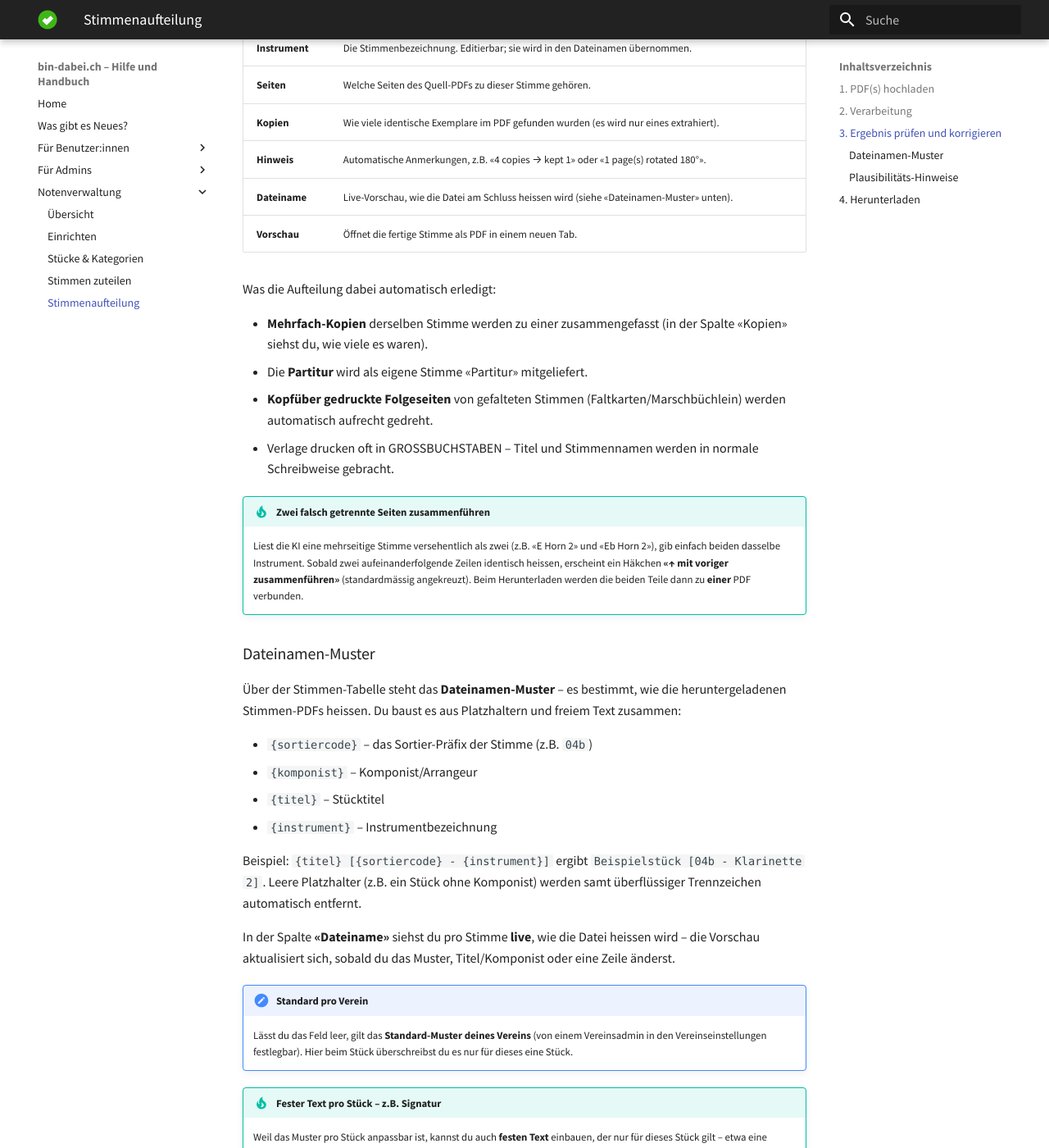
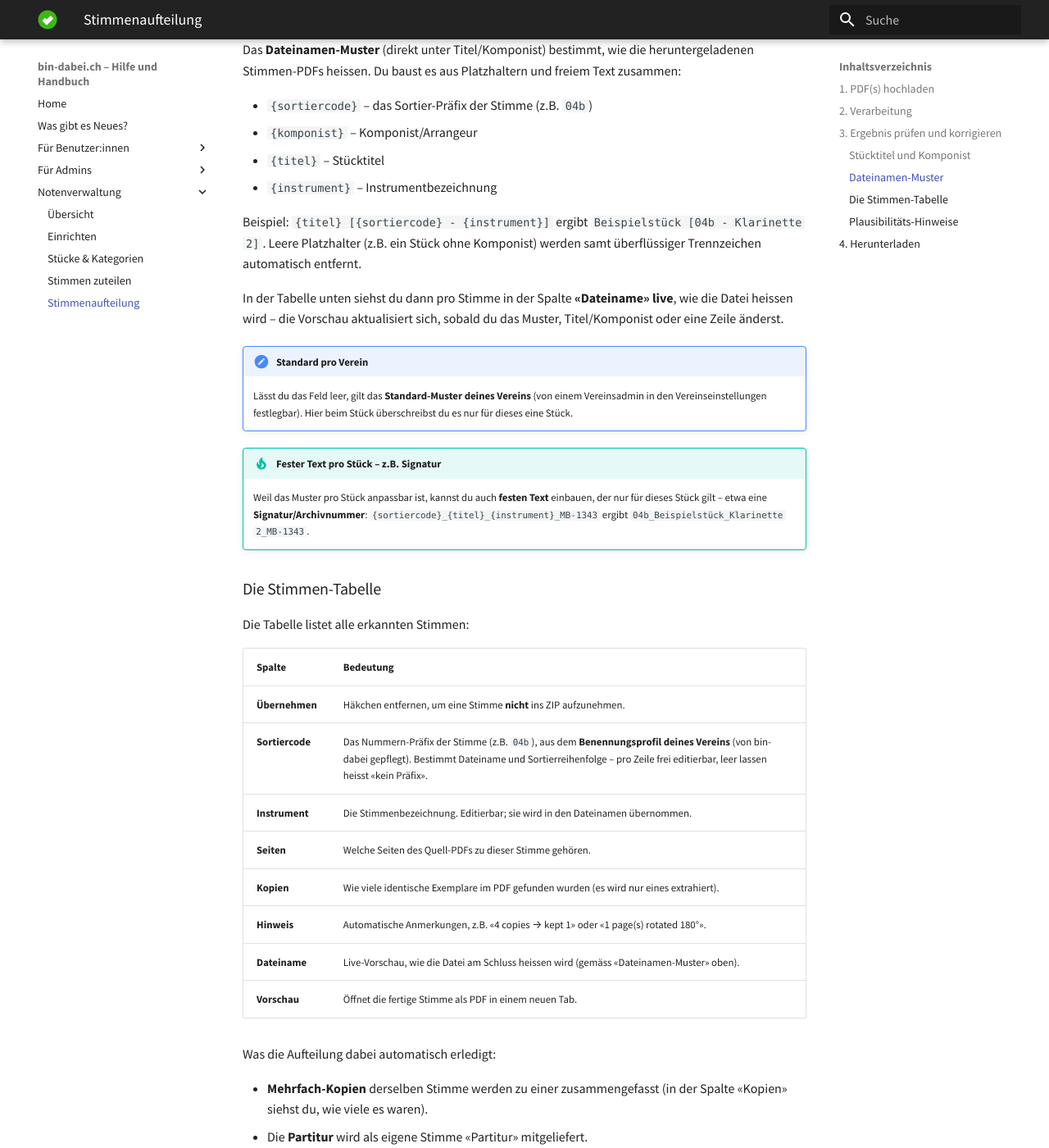
Before and after one commit to ritterg/bin-dabei-dokumentation, an MkDocs documentation site: the page built from docs/noten/stimmenaufteilung.md, in a window 1280 px wide and 1400 px high, scrolled down 2162 px. Shown: the whole window at 82% size. Built offline with MkDocs 1.6.1 and Material for MkDocs 9.7.7, drawn with Linux system fonts in a browser that asks for light colours; some web fonts are replaced; part of the change alters nothing that is shown; some of the changed text lies outside the part shown.

Commit message:
docs(stimmenaufteilung): order step 3 like the UI (title → pattern → parts)
Move the "Dateinamen-Muster" section above the parts table so the page reads
top-to-bottom in the same order as the review screen, and point the
"Dateiname" column note upward.

Co-Authored-By: Claude Opus 4.8 (1M context) <noreply@anthropic.com>

```diff
--- a/docs/noten/stimmenaufteilung.md
+++ b/docs/noten/stimmenaufteilung.md
@@ -42,7 +42,34 @@ Nach dem Hochladen siehst du einen Fortschrittsbalken. Die Verarbeitung läuft i
 
 ## 3. Ergebnis prüfen und korrigieren
 
-Oben bestätigst oder korrigierst du **«Stücktitel»** und **«Komponist/Arrangeur»**. Darunter listet eine Tabelle alle erkannten Stimmen:
+Von oben nach unten: zuerst **Stücktitel** und **Komponist**, darunter das **Dateinamen-Muster**, und zuunterst die Tabelle mit allen erkannten Stimmen.
+
+### Stücktitel und Komponist
+
+Oben bestätigst oder korrigierst du **«Stücktitel»** und **«Komponist/Arrangeur»** – sie fliessen in die Dateinamen ein.
+
+### Dateinamen-Muster
+
+Das **Dateinamen-Muster** (direkt unter Titel/Komponist) bestimmt, wie die heruntergeladenen Stimmen-PDFs heissen. Du baust es aus Platzhaltern und freiem Text zusammen:
+
+- `{sortiercode}` – das Sortier-Präfix der Stimme (z.B. `04b`)
+- `{komponist}` – Komponist/Arrangeur
+- `{titel}` – Stücktitel
+- `{instrument}` – Instrumentbezeichnung
+
+Beispiel: `{titel} [{sortiercode} - {instrument}]` ergibt `Beispielstück [04b - Klarinette 2]`. Leere Platzhalter (z.B. ein Stück ohne Komponist) werden samt überflüssiger Trennzeichen automatisch entfernt.
+
+In der Tabelle unten siehst du dann pro Stimme in der Spalte **«Dateiname»** **live**, wie die Datei heissen wird – die Vorschau aktualisiert sich, sobald du das Muster, Titel/Komponist oder eine Zeile änderst.
+
+!!! note "Standard pro Verein"
+    Lässt du das Feld leer, gilt das **Standard-Muster deines Vereins** (von einem Vereinsadmin in den Vereinseinstellungen festlegbar). Hier beim Stück überschreibst du es nur für dieses eine Stück.
+
+!!! tip "Fester Text pro Stück – z.B. Signatur"
+    Weil das Muster pro Stück anpassbar ist, kannst du auch **festen Text** einbauen, der nur für dieses Stück gilt – etwa eine **Signatur/Archivnummer**: `{sortiercode}_{titel}_{instrument}_MB-1343` ergibt `04b_Beispielstück_Klarinette 2_MB-1343`.
+
+### Die Stimmen-Tabelle
+
+Die Tabelle listet alle erkannten Stimmen:
 
 | Spalte | Bedeutung |
 | --- | --- |
@@ -52,7 +79,7 @@ Oben bestätigst oder korrigierst du **«Stücktitel»** und **«Komponist/Arran
 | **Seiten** | Welche Seiten des Quell-PDFs zu dieser Stimme gehören. |
 | **Kopien** | Wie viele identische Exemplare im PDF gefunden wurden (es wird nur eines extrahiert). |
 | **Hinweis** | Automatische Anmerkungen, z.B. «4 copies → kept 1» oder «1 page(s) rotated 180°». |
-| **Dateiname** | Live-Vorschau, wie die Datei am Schluss heissen wird (siehe «Dateinamen-Muster» unten). |
+| **Dateiname** | Live-Vorschau, wie die Datei am Schluss heissen wird (gemäss «Dateinamen-Muster» oben). |
 | **Vorschau** | Öffnet die fertige Stimme als PDF in einem neuen Tab. |
 
 Was die Aufteilung dabei automatisch erledigt:
@@ -64,26 +91,6 @@ Was die Aufteilung dabei automatisch erledigt:
 
 !!! tip "Zwei falsch getrennte Seiten zusammenführen"
     Liest die KI eine mehrseitige Stimme versehentlich als zwei (z.B. «E Horn 2» und «Eb Horn 2»), gib einfach beiden dasselbe Instrument. Sobald zwei aufeinanderfolgende Zeilen identisch heissen, erscheint ein Häkchen **«↑ mit voriger zusammenführen»** (standardmässig angekreuzt). Beim Herunterladen werden die beiden Teile dann zu **einer** PDF verbunden.
-
-### Dateinamen-Muster
-
-Über der Stimmen-Tabelle steht das **Dateinamen-Muster** – es bestimmt, wie die heruntergeladenen Stimmen-PDFs heissen. Du baust es aus Platzhaltern und freiem Text zusammen:
-
-- `{sortiercode}` – das Sortier-Präfix der Stimme (z.B. `04b`)
-- `{komponist}` – Komponist/Arrangeur
-- `{titel}` – Stücktitel
-- `{instrument}` – Instrumentbezeichnung
-
-Beispiel: `{titel} [{sortiercode} - {instrument}]` ergibt `Beispielstück [04b - Klarinette 2]`. Leere Platzhalter (z.B. ein Stück ohne Komponist) werden samt überflüssiger Trennzeichen automatisch entfernt.
-
-In der Spalte **«Dateiname»** siehst du pro Stimme **live**, wie die Datei heissen wird – die Vorschau aktualisiert sich, sobald du das Muster, Titel/Komponist oder eine Zeile änderst.
-
-!!! note "Standard pro Verein"
-    Lässt du das Feld leer, gilt das **Standard-Muster deines Vereins** (von einem Vereinsadmin in den Vereinseinstellungen festlegbar). Hier beim Stück überschreibst du es nur für dieses eine Stück.
-
-!!! tip "Fester Text pro Stück – z.B. Signatur"
-    Weil das Muster pro Stück anpassbar ist, kannst du auch **festen Text** einbauen, der nur für dieses Stück gilt – etwa eine **Signatur/Archivnummer**: `{sortiercode}_{titel}_{instrument}_MB-1343` ergibt `04b_Beispielstück_Klarinette 2_MB-1343`.
-
 ### Plausibilitäts-Hinweise
 
 Über der Tabelle können zwei Hinweise erscheinen:
```
